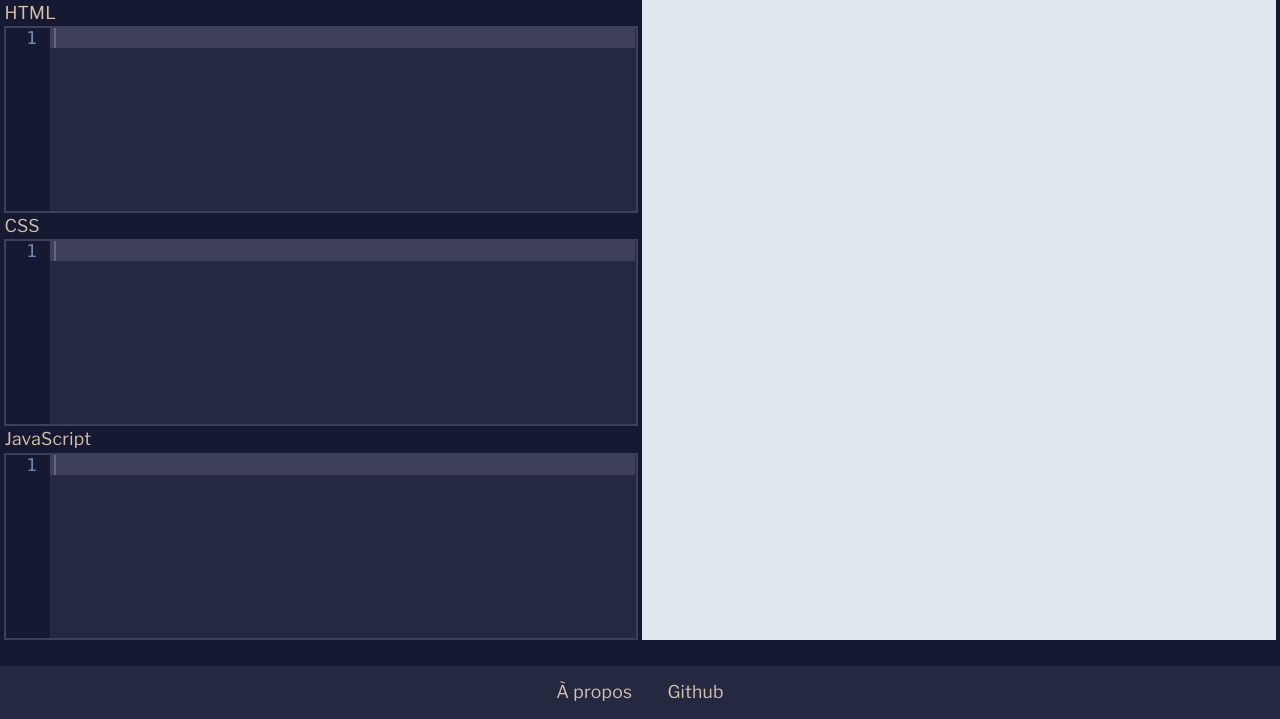
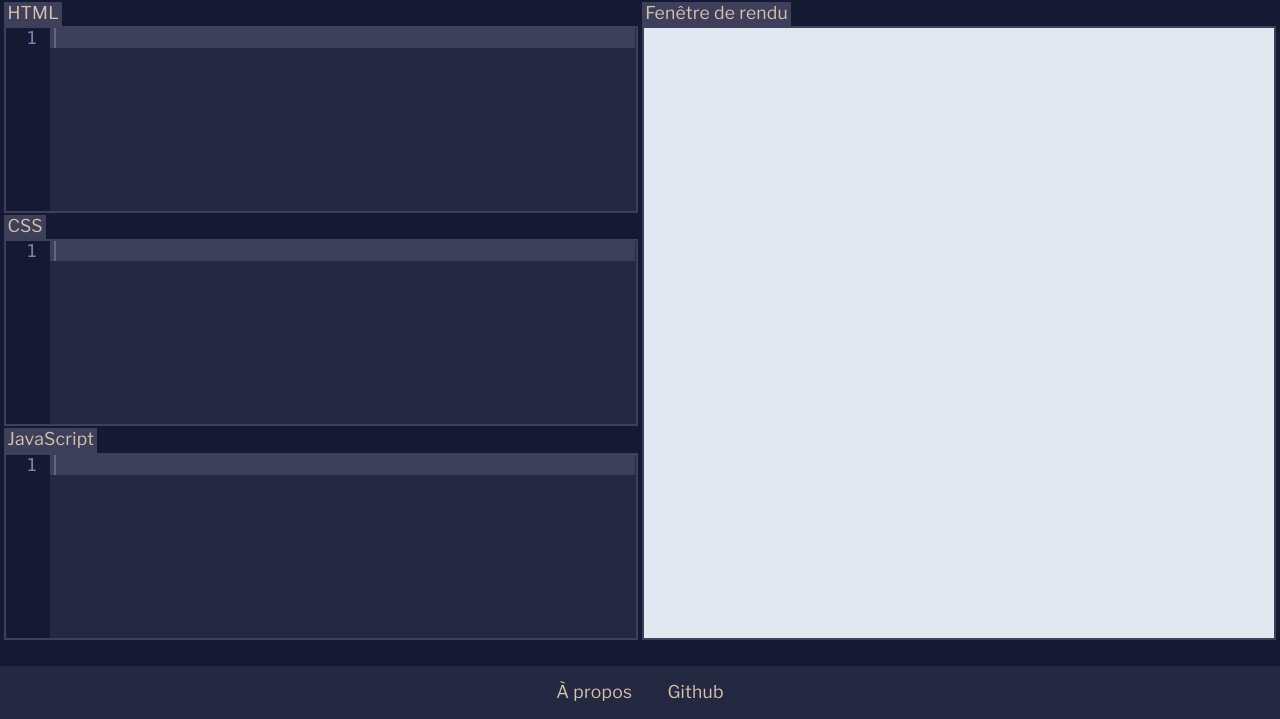
Before and after one commit to Nyto08/Dacode, a PHP site: template src/view/client/vplayground.php in a window 1280 px wide. Shown: the part 115-834 px from the top of the page. Run offline with PHP 8.4, Linux system fonts and the light colour scheme; the template is opened without the code that fills it, so the values that code supplies are empty; some libraries are stand-ins or nearby versions.

Commit message:
improved playground design

```diff
--- a/assets/css/output.css
+++ b/assets/css/output.css
@@ -796,32 +800,36 @@ input[type="checkbox"]:checked {
   height: auto;
 }
 
-.h-\[20vh\] {
-  height: 20vh;
+.h-fit {
+  height: -moz-fit-content;
+  height: fit-content;
 }
 
-.h-\[60vh\] {
-  height: 60vh;
+.h-1 {
+  height: 0.25rem;
 }
 
-.h-\[15vh\] {
-  height: 15vh;
+.h-full {
+  height: 100%;
 }
 
-.h-\[65vh\] {
-  height: 65vh;
+.max-h-fit {
+  max-height: -moz-fit-content;
+  max-height: fit-content;
 }
 
-.h-\[18vh\] {
-  height: 18vh;
+.max-h-1 {
+  max-height: 0.25rem;
 }
 
-.h-\[62vh\] {
-  height: 62vh;
+.max-h-max {
+  max-height: -moz-max-content;
+  max-height: max-content;
 }
 
-.h-\[6vh\] {
-  height: 6vh;
+.max-h-min {
+  max-height: -moz-min-content;
+  max-height: min-content;
 }
 
 .min-h-screen {
@@ -1143,6 +1127,21 @@ input[type="checkbox"]:checked {
   padding-bottom: 2rem;
 }
 
+.px-1 {
+  padding-left: 0.25rem;
+  padding-right: 0.25rem;
+}
+
+.px-\[2px\] {
+  padding-left: 2px;
+  padding-right: 2px;
+}
+
+.px-\[3px\] {
+  padding-left: 3px;
+  padding-right: 3px;
+}
+
 .pb-12 {
   padding-bottom: 3rem;
 }
@@ -1157,6 +1156,10 @@ input[type="checkbox"]:checked {
 
 .pt-2 {
   padding-top: 0.5rem;
+}
+
+.pb-1 {
+  padding-bottom: 0.25rem;
 }
 
 .text-left {
--- a/src/view/client/vplayground.php
+++ b/src/view/client/vplayground.php
@@ -55,27 +55,33 @@ $navbar = ob_get_clean();
 
           <div class="flex flex-1 flex-col">
             <div>
-              <span class="border-none outline-none">HTML</span>
+              <span class="border-none outline-none bg-nightsky-light-dm px-[3px] pb-1">HTML</span>
             </div>
             <div id="editor-area-html" class="editor flex-1 border-2 border-nightsky-light-dm"></div>
           </div>
 
           <div class="flex flex-1 flex-col">
             <div>
-              <span class="border-none outline-none">CSS</span>
+              <span class="border-none outline-none bg-nightsky-light-dm px-[3px] pb-1">CSS</span>
             </div>
             <div id="editor-area-css" class="editor flex-1 border-2 border-nightsky-light-dm"></div>
           </div>
 
           <div class="flex flex-1 flex-col">
             <div>
-              <span class="border-none outline-none">JavaScript</span>
+              <span class="border-none outline-none bg-nightsky-light-dm px-[3px] pb-1">JavaScript</span>
             </div>
             <div id="editor-area-javascript" class="editor flex-1 border-2 border-nightsky-light-dm"></div>
           </div>
 
         </div>
-        <iframe id="output" class="w-full h-[80vh] bg-slate-200" sandbox="allow-same-origin allow-scripts"></iframe>
+
+        <div class="flex flex-col w-full h-[80vh]">
+          <div>
+            <span class="border-none outline-none bg-nightsky-light-dm px-[3px] pb-1">Fenêtre de rendu</span>
+          </div>
+          <iframe id="output" class="h-full bg-slate-200 border-2 border-nightsky-light-dm" sandbox="allow-same-origin allow-scripts"></iframe>
+        </div>
       </div>
     </div>
   </main>
```
Also changed, not shown: other parts of assets/css/output.css (+20 -36 lines).
